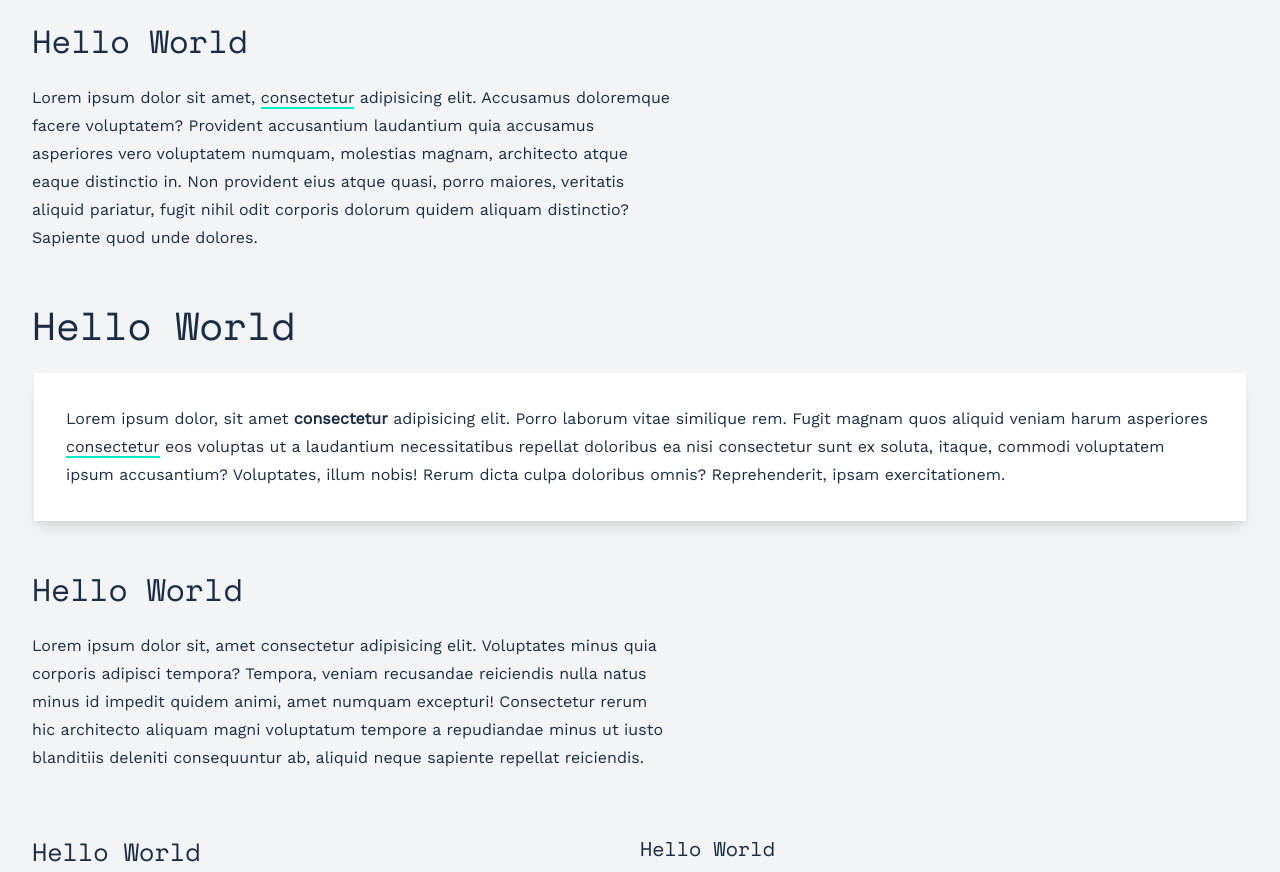
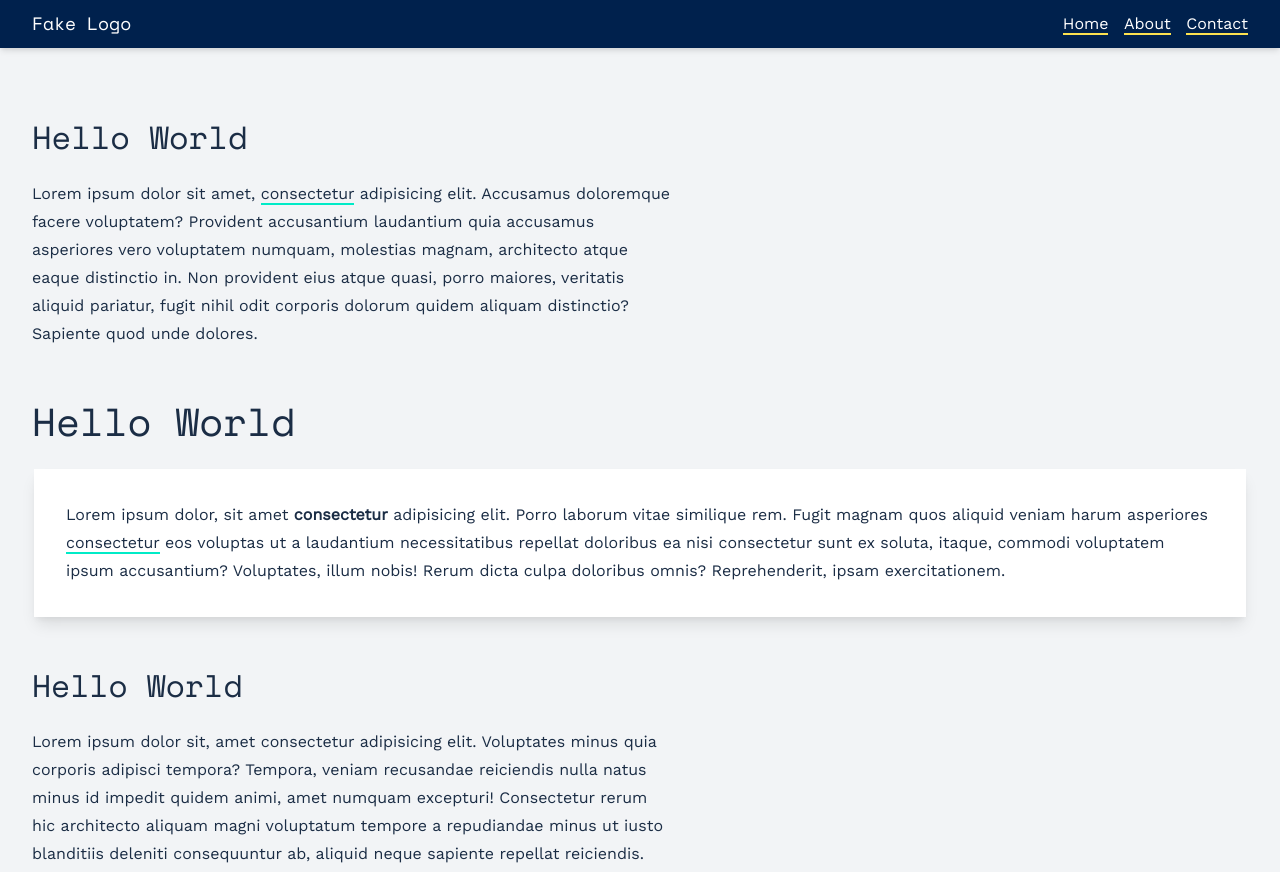
Before and after one commit to TheNootLinja/Popular-Nerd-Design-System, a website built with Parcel: page index.html in a window 1280 px wide. Shown: the top 872 px of the page. Built offline with nearby package versions, Linux system fonts and the light colour scheme.

Commit message:
Add header and footer to page and styling to go along with that

```diff
--- a/css/style.css
+++ b/css/style.css
@@ -22,6 +22,7 @@
   /* Type */
   --headingFont: "Space Mono", monospace;
   --bodyFont: "Work Sans", sans-serif;
+  --baseFontSize: 100%;
   --h1: 3.052rem;
   --h2: 2.441rem;
   --h3: 1.953rem;
@@ -37,19 +38,77 @@
     0 4px 6px -2px rgba(0, 0, 0, 0.05);
   --level-4: 0 20px 25px -5px rgba(0, 0, 0, 0.1),
     0 10px 10px -5px rgba(0, 0, 0, 0.04);
+
+  /* Positioning */
+  --containerPadding: 2.5%;
+  --headerHeight: 3rem;
 }
 
 /* From Type Scale */
 
 html {
-  font-size: 112.5%;
-} /*18px*/
+  font-size: var(--baseFontSize);
+  box-sizing: border-box;
+}
+
+*,
+*::before,
+*::after {
+  box-sizing: inherit;
+}
 
 body {
   font-family: var(--bodyFont);
   font-weight: 400;
   line-height: 1.75;
-  padding-bottom: 300px;
+  background: var(--background);
+  color: var(--textColor);
+}
+
+header {
+  --headerBackground: var(--darkBlue);
+  color: white;
+  position: fixed;
+  left: 0;
+  top: 0;
+  width: 100%;
+  height: var(--headerHeight);
+  background-color: var(--headerBackground);
+  box-shadow: var(--level-2);
+  display: flex;
+  justify-content: space-between;
+  align-items: center;
+  padding: 0 var(--containerPadding);
+}
+
+header nav a {
+  color: white;
+  text-decoration: none;
+  border-bottom: solid 2px var(--yellow);
+}
+
+footer {
+  --footerTextColor: var(--lightGrey);
+  color: var(--footerTextColor);
+  background: var(--black);
+  padding: 2rem var(--containerPadding);
+  text-align: center;
+}
+
+footer a {
+  color: var(--footerTextColor);
+}
+
+footer p {
+  margin-bottom: 0;
+  max-width: none;
+}
+
+/* The reason the below selector only adds padding to the second and
+third anchor tags is because it finds where there is an achor then
+one right next to it and adds the padding */
+header nav a + a {
+  margin-left: 10px;
 }
 
 p {
@@ -102,11 +161,6 @@ small,
 }
 
 /* End Type Scale */
-
-body {
-  background: var(--background);
-  color: var(--textColor);
-}
 
 .dark {
   --background: var(--black);
@@ -180,13 +234,12 @@ button.small {
 }
 
 .layout {
-  margin: 0 auto;
-  width: 95%;
+  padding: calc(3rem + var(--headerHeight)) var(--containerPadding);
 }
 
 .grid {
   --gridCols: 2;
-  display: grid;
+  display: block;
   grid-template-columns: repeat(var(--gridCols), 1fr);
 }
 
@@ -200,10 +253,31 @@ button.small {
 
 .flex {
   --justifyContent: space-between;
-  display: flex;
+  display: block;
   justify-content: var(--justifyContent);
 }
 
 .flex-around {
   --justifyContent: space-around;
 }
+
+/* Phone <500 */
+@media only screen and (min-width: 500px) {
+  :root {
+    --baseFontSize: 112.5%;
+  }
+  .grid {
+    display: grid;
+  }
+  .flex {
+    display: flex;
+  }
+}
+
+/* Tablet 500-700 */
+
+.fake-logo {
+  font-size: var(--baseFontSize);
+  margin: 0;
+  padding-right: 6px;
+}
--- a/index.html
+++ b/index.html
@@ -24,6 +24,14 @@
 </head>
 
 <body>
+  <header>
+    <h1 class="fake-logo">Fake Logo</h1>
+    <nav>
+      <a href="#">Home</a>
+      <a href="#">About</a>
+      <a href="#">Contact</a>
+    </nav>
+  </header>
   <main class="layout">
   <!-- Add your site or application content here -->
 
@@ -80,12 +88,21 @@
     <button disabled>Disabled</button>
     <button>Button with long text</button>
     <button>Button &xrarr;</button>
+    <button class="small">Button &xrarr;</button>
   </form>
   <br>
 </main>
-  <button class="small">Button &xrarr;</button>
-  <script src="js/vendor/modernizr-3.11.2.min.js"></script>
-  <script src="js/plugins.js"></script>
+<footer>
+  <nav>
+    <h3 class="fake-logo">Fake Logo</h3>
+    <a href="#">Home</a>
+    <a href="#">About</a>
+    <a href="#">Contact</a>
+  </nav>
+  <p>&copy; 2020 Popular Nerd Development LLC</p>
+</footer>
+<script src="js/vendor/modernizr-3.11.2.min.js"></script>
+<script src="js/plugins.js"></script>
   <script src="js/main.js"></script>
 
   <!-- Google Analytics: change UA-XXXXX-Y to be your site's ID. -->
```
